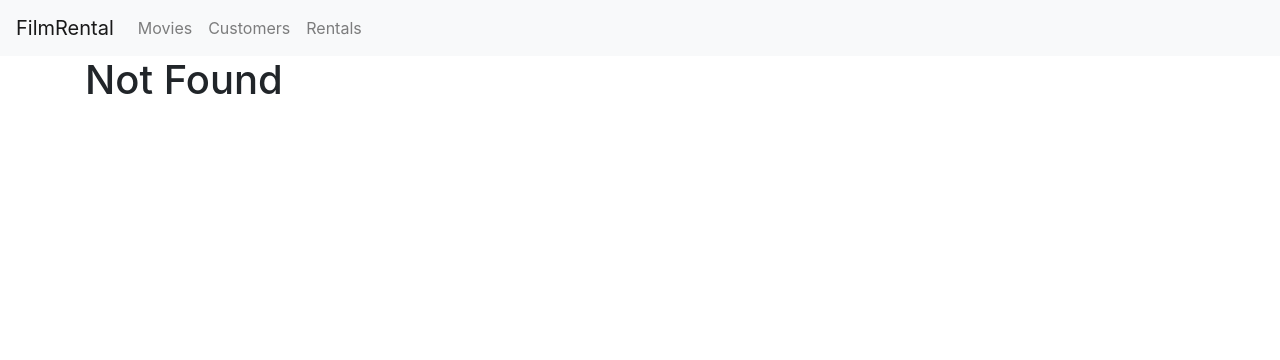
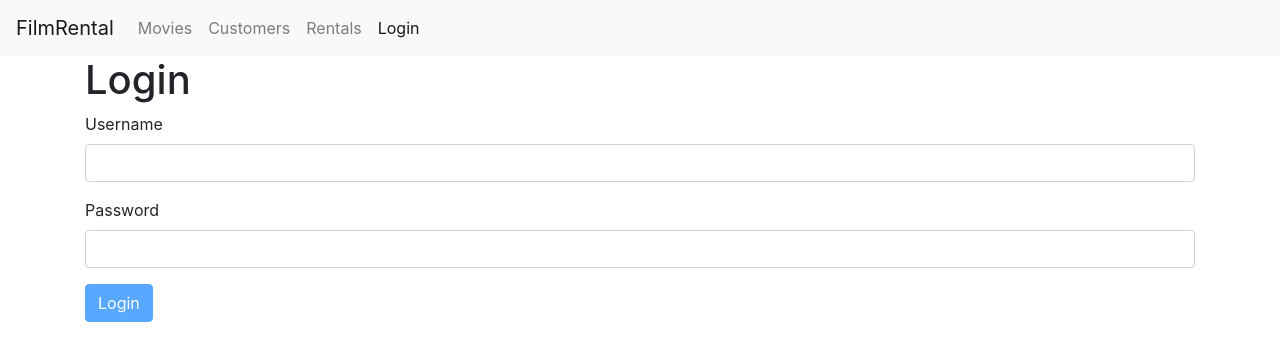
Before and after one commit to Wingrao/film-rental-app-react, a React (Create React App) app: page /login in a window 1280 px wide. Before the commit this address led to /not-found. Shown: the top 360 px of the page. Built offline with nearby package versions, Linux system fonts and the light colour scheme.

Commit message:
added validation using Joi

```diff
--- a/package.json
+++ b/package.json
@@ -8,6 +8,7 @@
     "@testing-library/user-event": "^7.2.1",
     "bootstrap": "^4.1.1",
     "font-awesome": "^4.7.0",
+    "joi-browser": "^13.4.0",
     "lodash": "^4.17.10",
     "prop-types": "^15.6.2",
     "react": "^16.13.1",
--- a/src/App.js
+++ b/src/App.js
@@ -4,8 +4,10 @@
 import Movies from "./components/movies";
 import Customers from "./components/customer";
 import Rentals from "./components/rentals";
+import MovieForm from "./components/common/movieForm";
 import NotFound from "./components/notFound";
 import NavBar from "./components/navBar";
+import LoginForm from "./components/loginForm";
 
 function App() {
   return (
@@ -13,6 +15,8 @@
       <NavBar />
       <main className="container">
         <Switch>
+          <Route path="/login" component={LoginForm}></Route>
+          <Route path="/movies/:id" component={MovieForm}></Route>
           <Route path="/movies" component={Movies}></Route>
           <Route path="/customers" component={Customers}></Route>
           <Route path="/rentals" component={Rentals}></Route>
--- /dev/null
+++ b/src/components/common/input.jsx
@@ -0,0 +1,20 @@
+import React from "react";
+
+const Input = ({ name, label, value, error, onChange }) => {
+  return (
+    <div className="form-group">
+      <label htmlFor="username">{label}</label>
+      <input
+        value={value}
+        onChange={onChange}
+        name={name}
+        id={name}
+        type="text"
+        className="form-control"
+      />
+      {error && <div className="alert alert-danger">{error}</div>}
+    </div>
+  );
+};
+
+export default Input;
--- a/src/components/common/movieForm.jsx
+++ b/src/components/common/movieForm.jsx
@@ -1,7 +1,17 @@
 import React from "react";
 
-const MovieForm = () => {
-  return <h1>Movie Form</h1>;
+const MovieForm = ({ match, history }) => {
+  return (
+    <div>
+      <h1>Movie Form{match.params.id}</h1>
+      <button
+        className="btn btn-primary"
+        onClick={() => history.push("/movies")}
+      >
+        Save
+      </button>
+    </div>
+  );
 };
 
 export default MovieForm;
--- /dev/null
+++ b/src/components/loginForm.jsx
@@ -0,0 +1,83 @@
+import React, { Component } from "react";
+import Joi from "joi-browser";
+import Input from "./common/input";
+
+class LoginForm extends Component {
+  state = {
+    account: { username: "", password: "" },
+    errors: {},
+  };
+
+  schema = {
+    username: Joi.string().required().label("Username"),
+    password: Joi.string().required().label("Password"),
+  };
+
+  validate = () => {
+    const options = { abortEarly: false };
+    const { error } = Joi.validate(this.state.account, this.schema, options);
+
+    if (!error) return null;
+
+    const errors = {};
+    for (let item of error.details) {
+      errors[item.path[0]] = item.message;
+      return errors;
+    }
+  };
+
+  validateProprety = ({ name, value }) => {
+    const obj = { [name]: value };
+    const schema = { [name]: this.schema[name] };
+    const { error } = Joi.validate(obj, schema);
+    if (!error) return null;
+    return error.details[0].message;
+  };
+
+  handelSubmit = (e) => {
+    e.preventDefault();
+    const errors = this.validate();
+    this.setState({ errors: errors || {} });
+  };
+  handleChange = ({ currentTarget: input }) => {
+    const errors = { ...this.state.errors };
+    const errorMessage = this.validateProprety(input);
+    if (errorMessage) errors[input.name] = errorMessage;
+    else delete errors[input.name];
+
+    const account = { ...this.state.account };
+    account[input.name] = input.value;
+    this.setState(account, errors);
+  };
+
+  render() {
+    const { account, errors } = this.state;
+
+    return (
+      <div>
+        <h1>Login</h1>
+        <form onSubmit={this.handelSubmit}>
+          <Input
+            name="username"
+            value={account.username}
+            label="Username"
+            onChange={this.handleChange}
+            errors={errors.username}
+          />
+          <Input
+            name="password"
+            value={account.password}
+            label="Password"
+            onChange={this.handleChange}
+            errors={errors.password}
+          />
+          <button disabled={this.validate()} className="btn btn-primary">
+            Login
+          </button>
+        </form>
+      </div>
+    );
+  }
+}
+
+export default LoginForm;
--- a/src/components/moviesTable.jsx
+++ b/src/components/moviesTable.jsx
@@ -1,10 +1,15 @@
 import React, { Component } from "react";
 import Like from "./common/like";
 import Table from "./common/table";
+import { Link } from "react-router-dom";
 
 class MoviesTable extends Component {
   columns = [
-    { path: "title", label: "Title" },
+    {
+      path: "title",
+      label: "Title",
+      content: (movie) => <Link to={`/movie/${movie._id}`}>{movie.title}</Link>,
+    },
     { path: "genre.name", label: "Genre" },
     { path: "numberInStock", label: "Stock" },
     { path: "dailyRentalRate", label: "Rate" },
--- a/src/components/navBar.jsx
+++ b/src/components/navBar.jsx
@@ -29,6 +29,9 @@
           <NavLink className="nav-item nav-link" to="/rentals">
             Rentals
           </NavLink>
+          <NavLink className="nav-item nav-link" to="/login">
+            Login
+          </NavLink>
         </div>
       </div>
     </nav>
```
Also changed, not shown: 1 other file (tests, documents, lock files or other folders).
